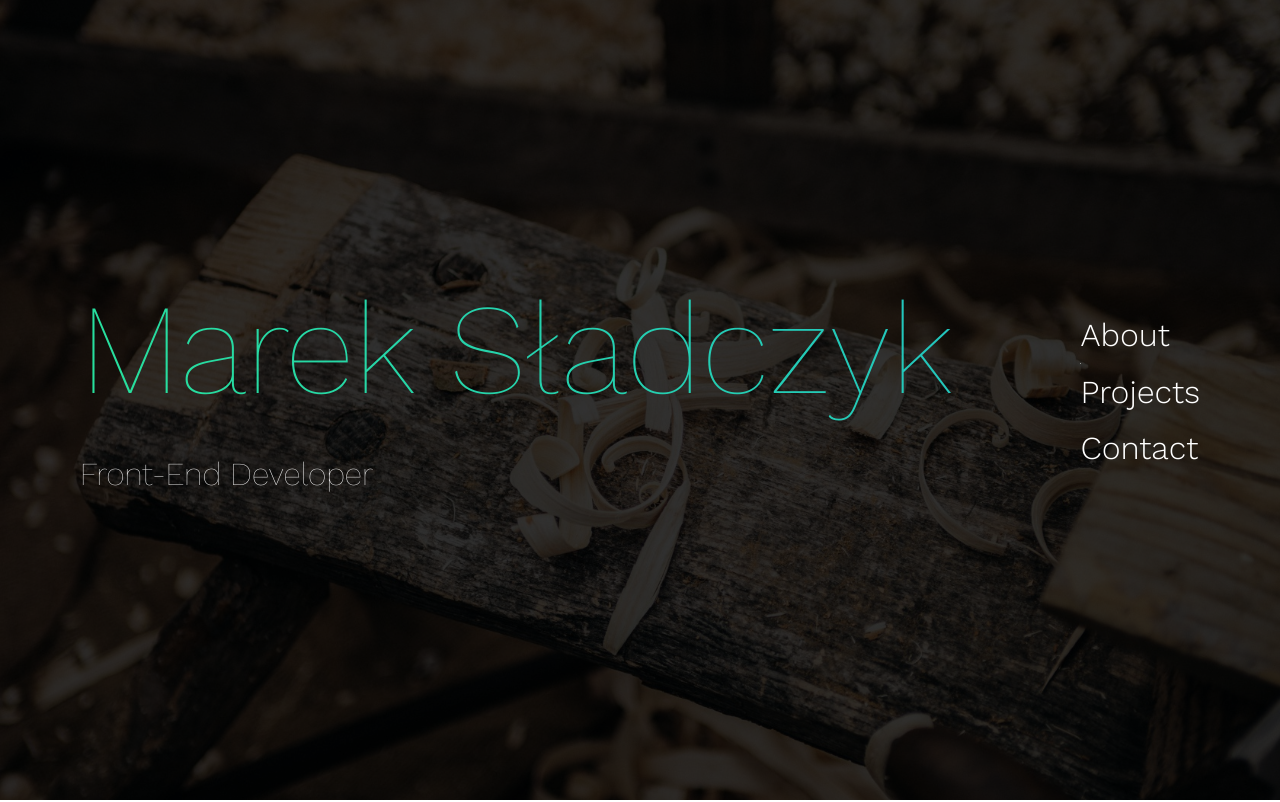
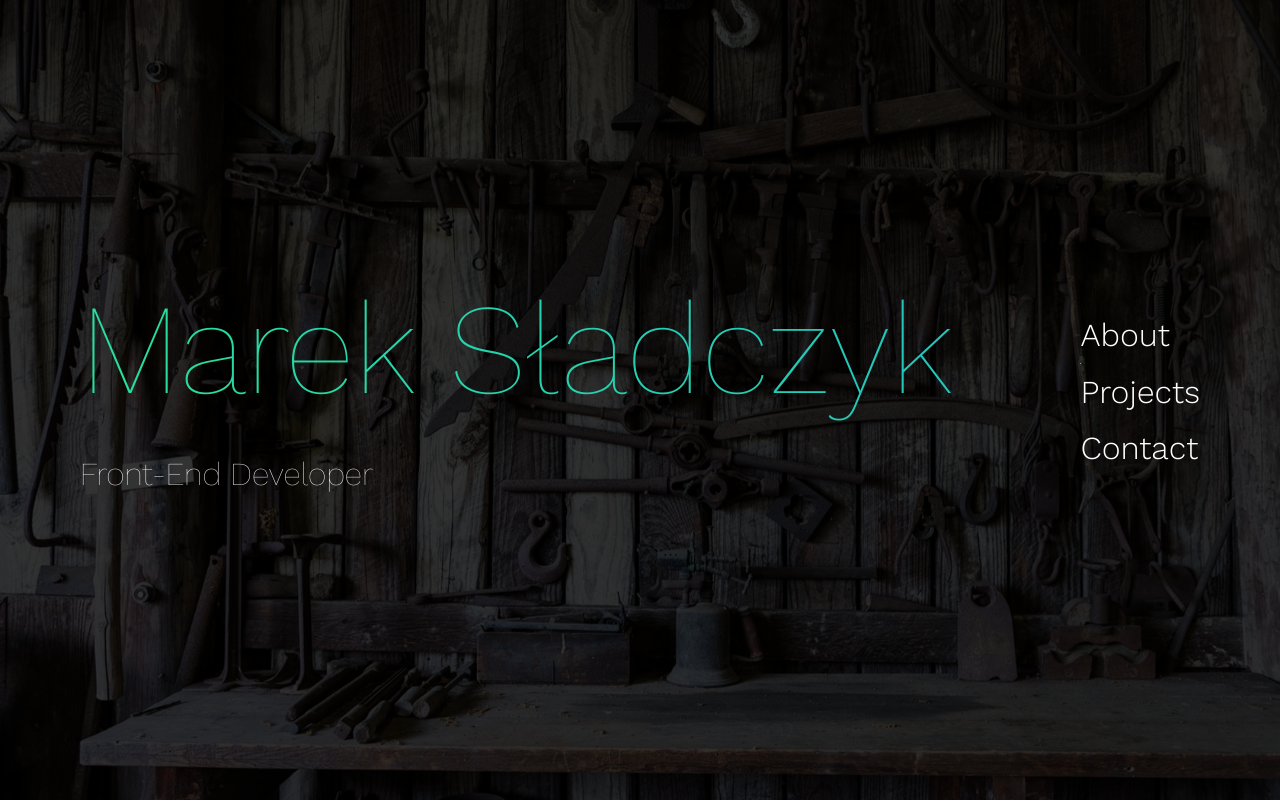
Before and after one commit to mareksl/portfolio, a website: page src/index.html in a window 1280 px wide. Shown: the top 802 px of the page. Drawn offline with nearby package versions, Linux system fonts and the light colour scheme; files that its build step writes are made by us from their sources.

Commit message:
add new bg images

```diff
--- a/src/scss/components/header/_header.scss
+++ b/src/scss/components/header/_header.scss
@@ -22,7 +22,7 @@
     bottom: 0;
     right: 0;
     left: 0;
-    background: url('../img/background.jpg');
+    background: url('../img/bg_craft_4.jpg');
     background-position: center;
     background-repeat: no-repeat;
     background-size: cover;
```
Also changed, not shown: docs/css/main.css, docs/img/bg_cogs_1.jpg (added), docs/img/bg_cogs_2.jpg (added), docs/img/bg_cogs_3.jpg (added), docs/img/bg_craft_1.jpg (added), docs/img/bg_craft_2.jpg (added), docs/img/bg_craft_3.jpg (added), docs/img/bg_craft_4.jpg (added), src/img/bg_cogs_1.jpg (added), src/img/bg_cogs_2.jpg (added), src/img/bg_cogs_3.jpg (added), src/img/bg_craft_1.jpg (added), src/img/bg_craft_2.jpg (added), src/img/bg_craft_3.jpg (added), 1 more files.
